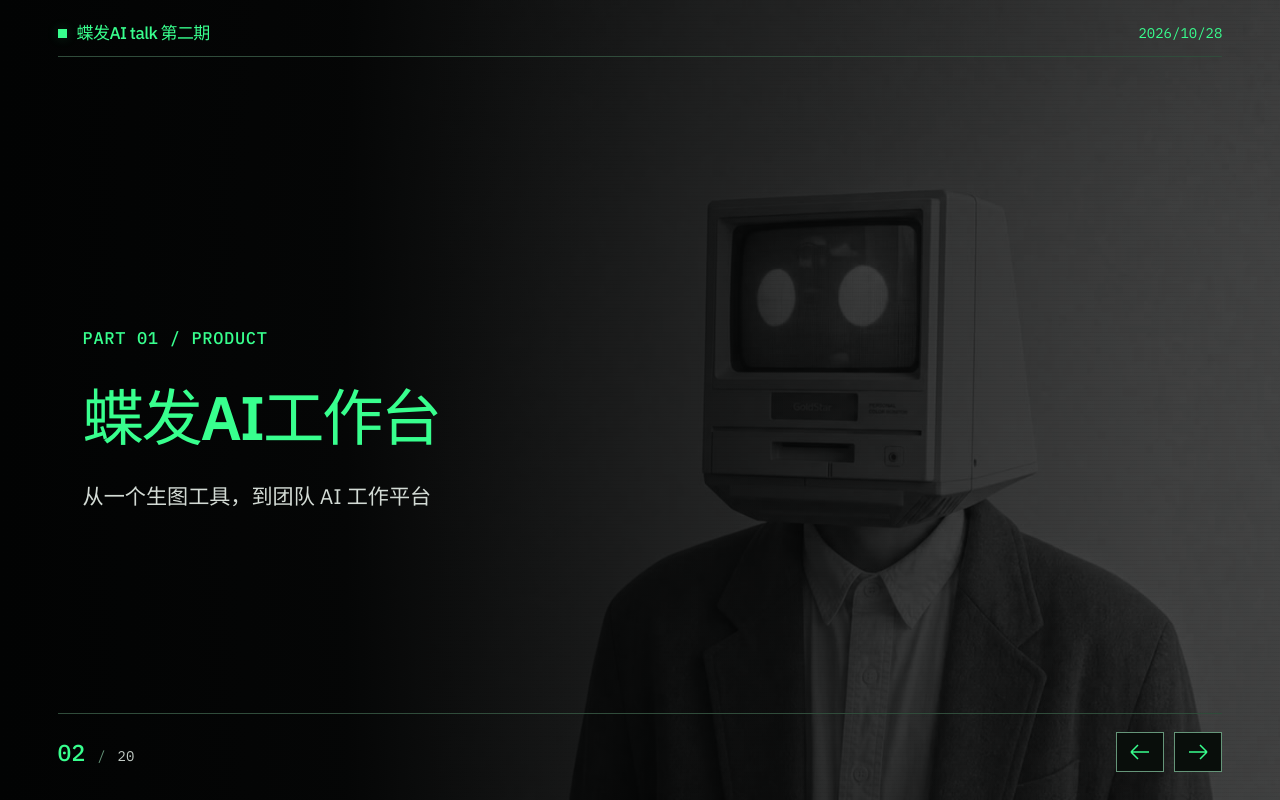
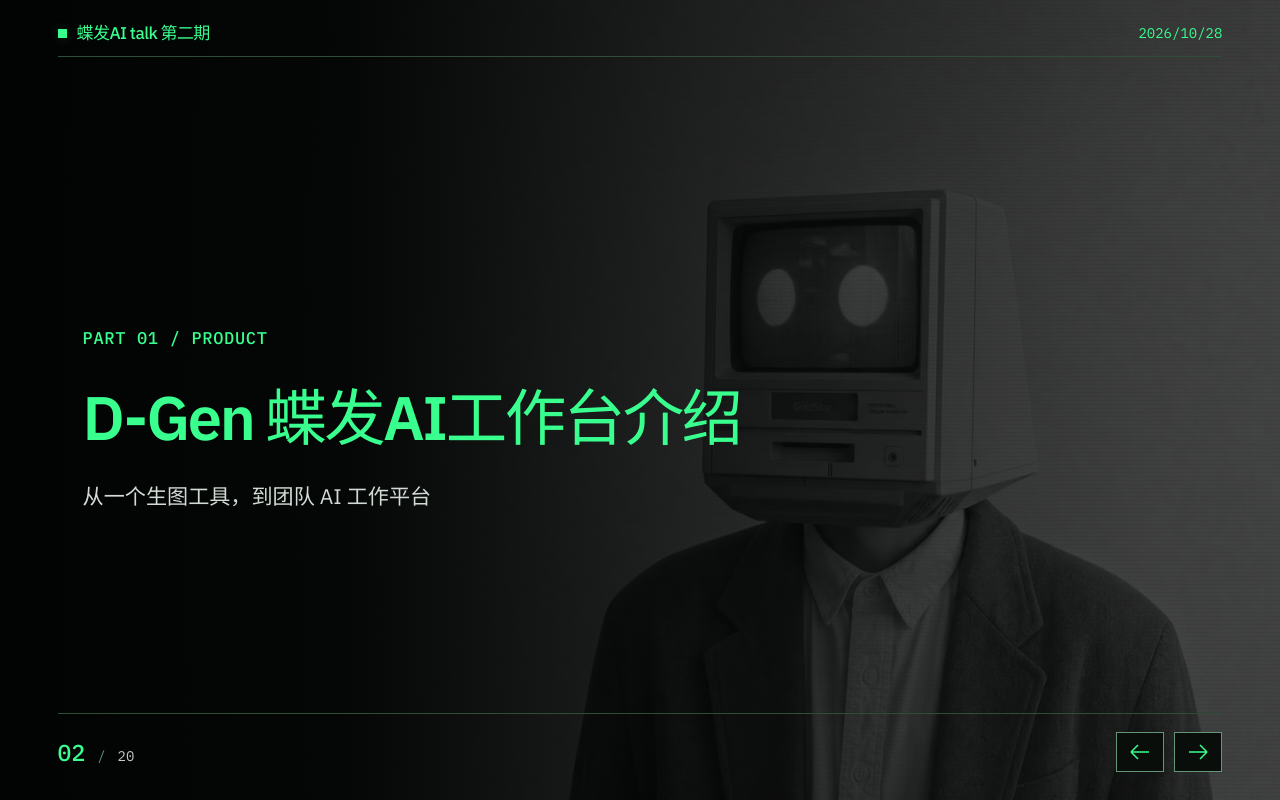
Before and after one commit to iamzwj/aitalk_html, a React (Vite) app: page / in a window 1280 px wide. Both pictures are taken after a click on the button 1198 px from the left and 752 px from the top of the page. Built offline with nearby package versions, Linux system fonts and the light colour scheme; a web font is replaced by a local one.

Commit message:
Set first chapter divider title to confirmed D-Gen introduction wording

```diff
--- a/src/ChapterDivider.tsx
+++ b/src/ChapterDivider.tsx
@@ -1,7 +1,7 @@
 import GlitchText from './GlitchText';
 
 const chapters=[
-  {label:'PART 01 / PRODUCT',title:'蝶发AI工作台',subtitle:'从一个生图工具，到团队 AI 工作平台'},
+  {label:'PART 01 / PRODUCT',title:'D-Gen 蝶发AI工作台介绍',subtitle:'从一个生图工具，到团队 AI 工作平台'},
   {label:'PART 02 / VIBE CODING',title:'不懂代码，也能开发工具？',subtitle:'从视觉设计师到AIGC产品设计，带你认识Vibe Coding'},
   {label:'PART 03 / FROM CODE TO LAUNCH',title:'AI 写好了代码，然后呢？',subtitle:'AI工具从开发到上线全流程'}
 ];
```
Also changed, not shown: 1 other file (tests, documents, lock files or other folders).
